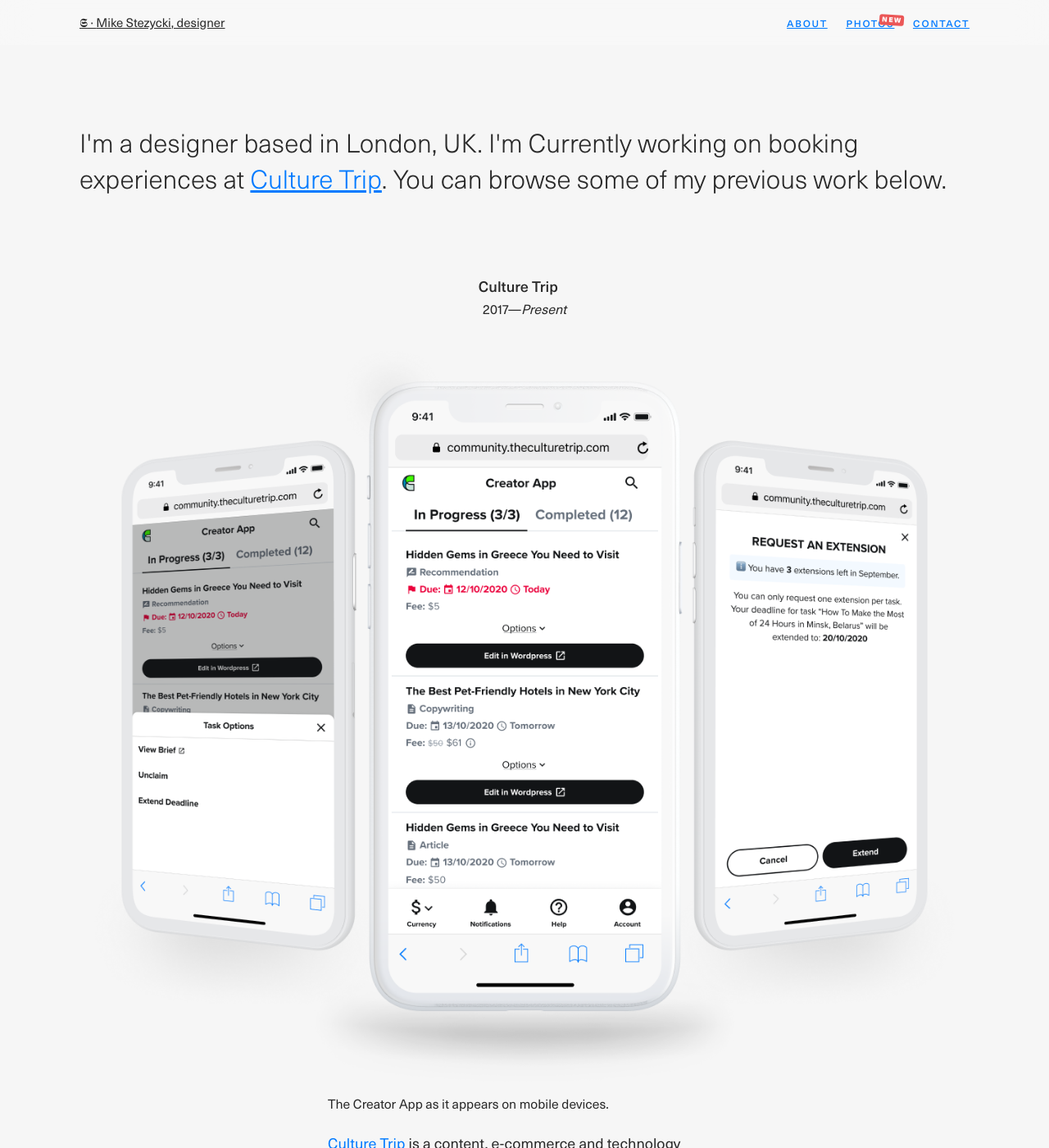
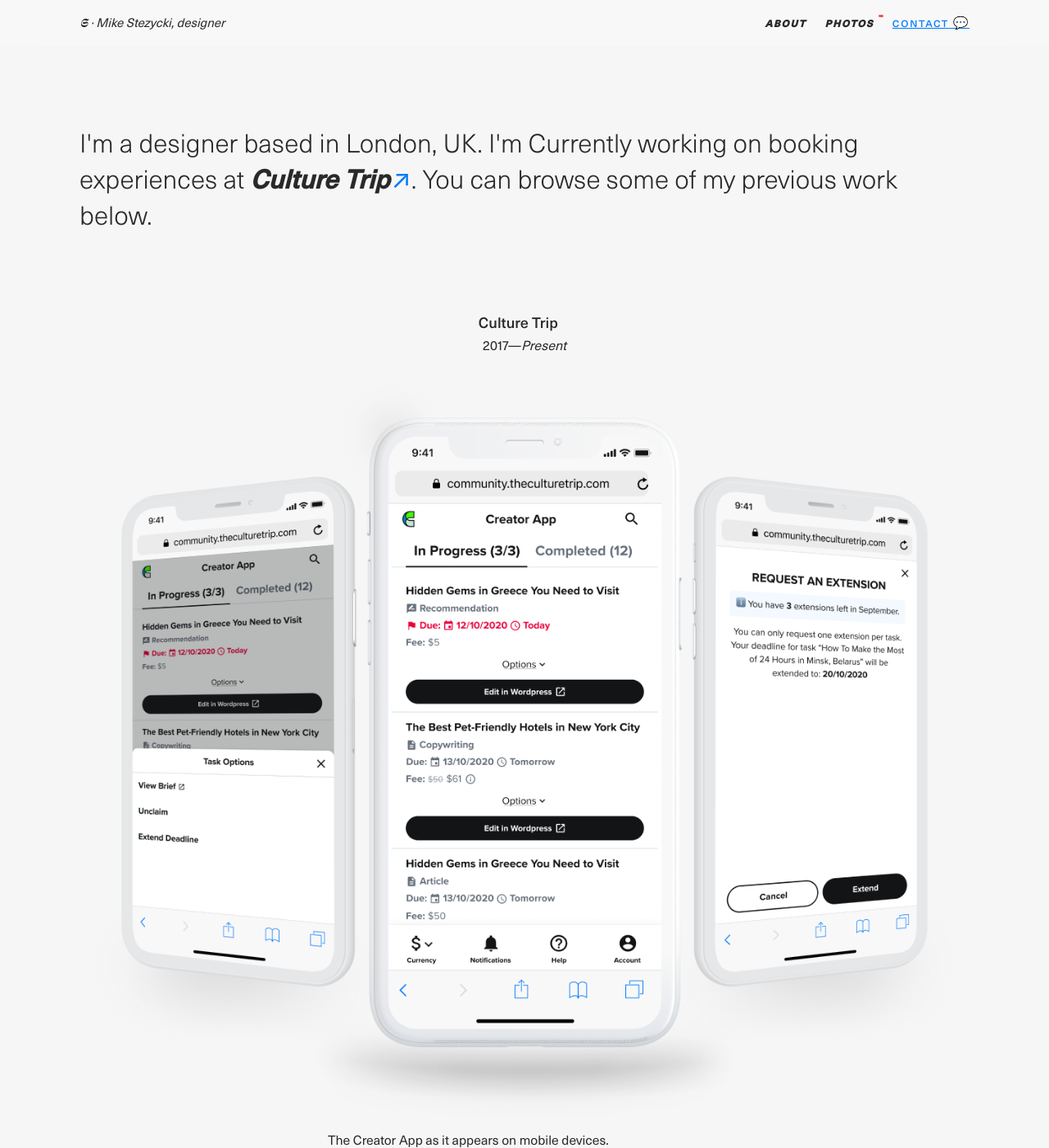
Before and after one commit to mr-stezz/mr-stezz.github.io, a Jekyll site: the page built from index.html, in a window 1280 px wide and 1400 px high. Shown: the whole window at 82% size. Built offline with Jekyll 4.4.1, drawn with Linux system fonts in a browser that asks for light colours.

Commit message:
Change external link styles and add emoji to toggle labels

```diff
--- a/assets/css/core.css
+++ b/assets/css/core.css
@@ -469,16 +469,48 @@
   line-height: 1.5555555555555556 }
 
 a {
-  text-decoration: underline;
-  color: var(--blue--light);
-  fill: var(--blue--light) }
+  text-decoration: none;
+  font-weight: bold;
+  font-style: italic;
+  color: var(--mineshaft);
+  fill: var(--mineshaft);
+}
 a:hover,
 a:active { outline: 0 }
 a:hover { text-decoration: none }
-a:visited { color: var(--raven); fill: var(--raven) }
-@media(prefers-color-scheme: dark) {
-a        { color: var(--blue--dark); fill: var(--blue--dark) }}
-.night a { color: var(--blue--dark); fill: var(--blue--dark) }
+a:visited {
+  color: var(--raven);
+  fill: var(--raven);
+}
+@media(prefers-color-scheme: dark) {
+a        { color: var(--iron); fill: var(--iron) }}
+.night a { color: var(--iron); fill: var(--iron) }
+
+
+/* External links */
+a[href*="//"]::after {
+  content: " ↗";
+  font-weight: normal;
+  font-style: normal;
+  font-size: inherit;
+  position: relative;
+  top: 0;
+  right: 0;
+  color: var(--blue--light);
+  transition: var(--transition) }
+
+@media (prefers-color-scheme: dark) {
+a[href*="//"]::after { color: var(--blue--dark) }}
+.night a[href*="//"]::after { color: var(--blue--dark) }
+
+a:visited[href*="//"]::after {
+  color: rgba(255, 255, 255, 0.25);
+  opacity: 0.25 }
+
+a:hover[href*="//"]::after {
+  top: -0.1em;
+  right: -0.1em;
+  opacity: 0.5 }
 
 
 /**
@@ -1222,6 +1254,9 @@
     transform: rotate(4deg);
 }
 
+/* Remove decoration for external links in nav */
+a.nav-link[href*="//"]:after { content: "" }
+
 
 /**
  * $CHECKBOX-FORM
@@ -1233,11 +1268,16 @@
   text-decoration: underline
 }
 @media(prefers-color-scheme: dark) {
-  .toggle-label { color: var(--blue--dark) }
-}
+.toggle-label { color: var(--blue--dark) }}
 .night .toggle-label { color: var(--blue--dark) }
 
 .toggle-label:hover { text-decoration: none }
+
+.toggle-label::after {
+  content: " 💬";
+  font-weight: normal;
+  font-style: normal;
+  font-size: inherit }
 
 /* Checkbox */
 .toggle-checkbox { display: none }
```
